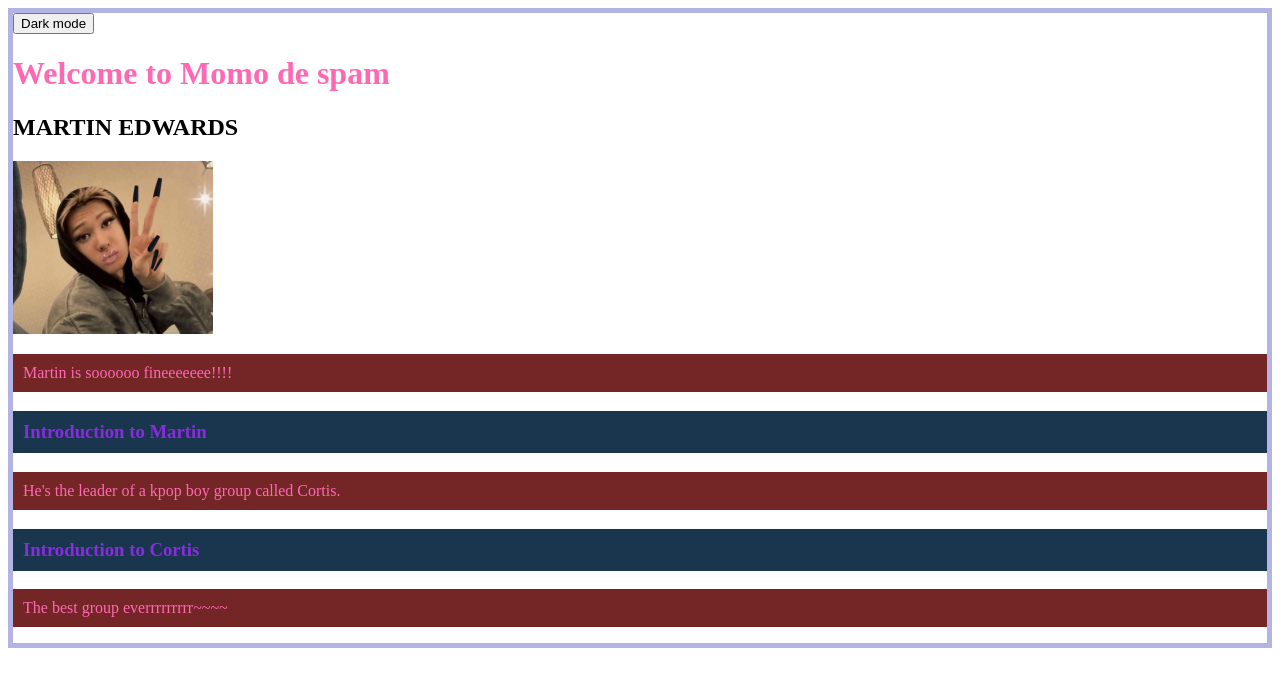
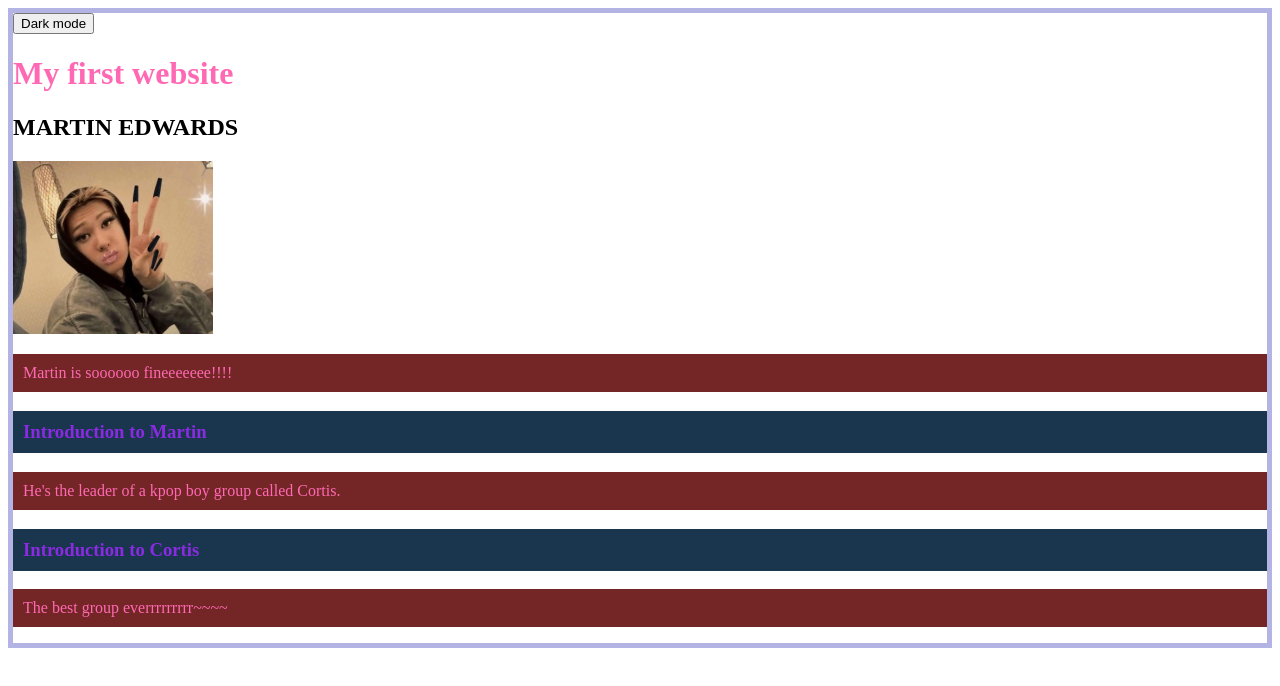
Before and after one commit to nadinesung5in-debug/W1, a plain HTML site: page school.html in a window 1280 px wide. Drawn offline with Linux system fonts and the light colour scheme.

Commit message:
second version

```diff
--- a/school.html
+++ b/school.html
@@ -9,7 +9,7 @@
        <button onclick="console.log('hi')">
         Dark mode
        </button>
-       <h1>Welcome to Momo de spam</h1>
+       <h1>My first website</h1>
        <h2>MARTIN EDWARDS</h2>
        <img src="./images/MARTIN - CORTIS.jpg" width="200">
        <p>Martin is soooooo fineeeeeee!!!!</p>
```
